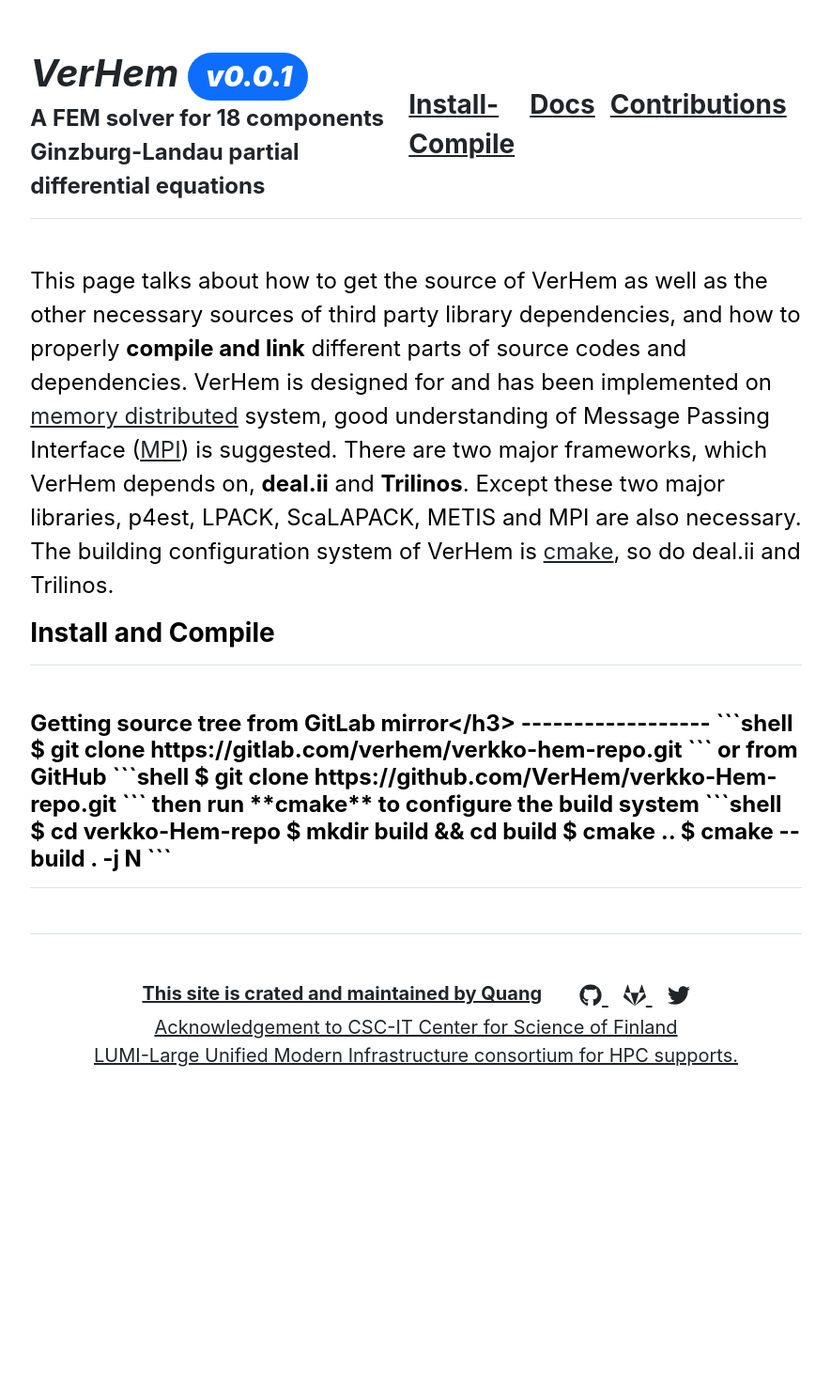
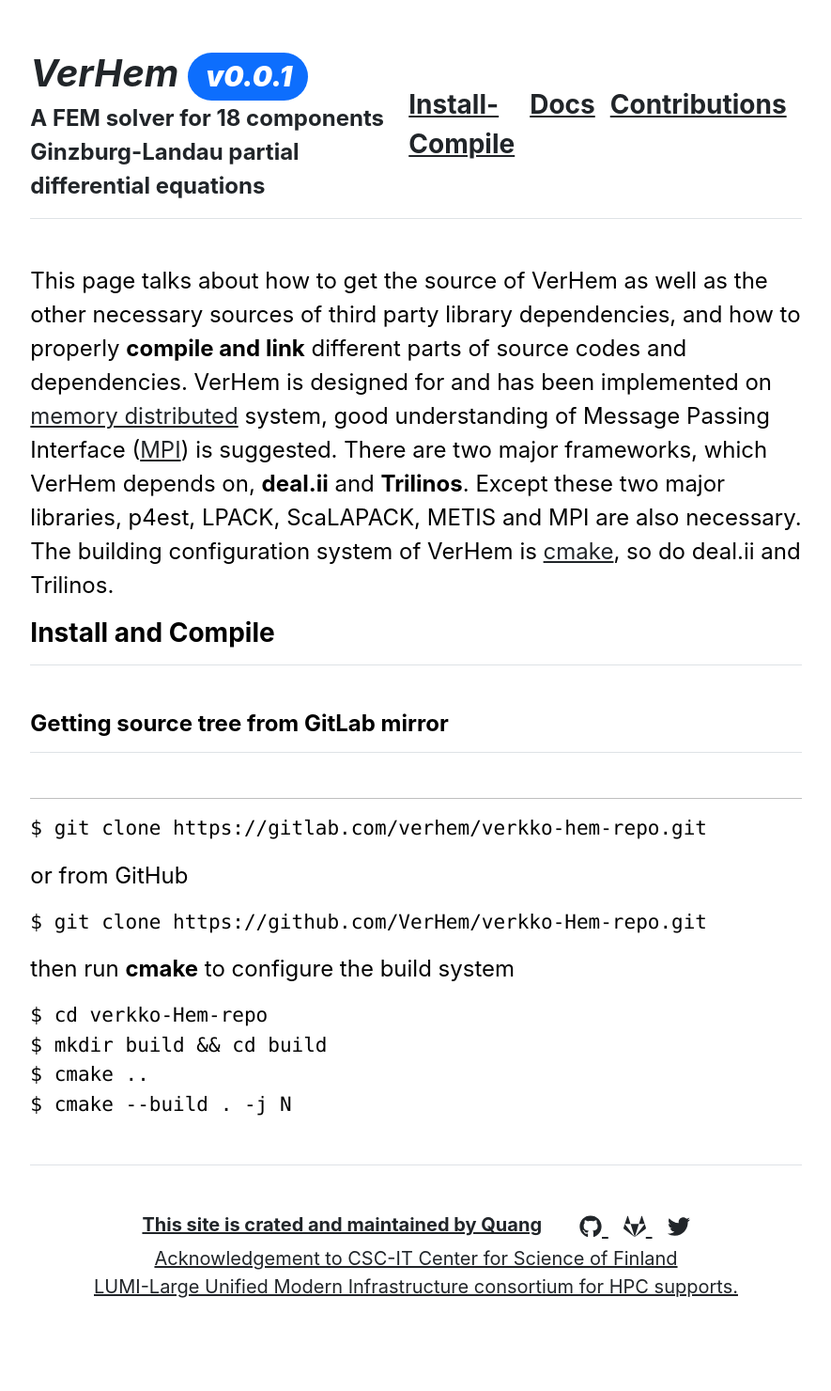
Before and after one commit to VerHem/VerHem.github.io, a Jekyll site: the page built from install.md, in a window 1280 px wide. Shown: the whole page at 94% size, without its empty margins (197-1082 px from the left). Built offline with Jekyll 4.4.1, drawn with Linux system fonts in a browser that asks for light colours; before the commit the page ends 1234 px from its top, so only the background shows below that.

Commit message:
edit install.md

````diff
--- a/install.md
+++ b/install.md
@@ -7,7 +7,7 @@ This page talks about how to get the source of VerHem as well as the other neces
 
 <h3 class="fw-bold border-bottom pb-3 mb-5">Install and Compile</h3>
 
-<h4 class="fw-bold border-bottom pb-3 mb-5">Getting source tree from GitLab mirror</h3>
+<h4 class="fw-bold border-bottom pb-3 mb-5">Getting source tree from GitLab mirror</h4>
 
 ------------------
 ```shell
````
